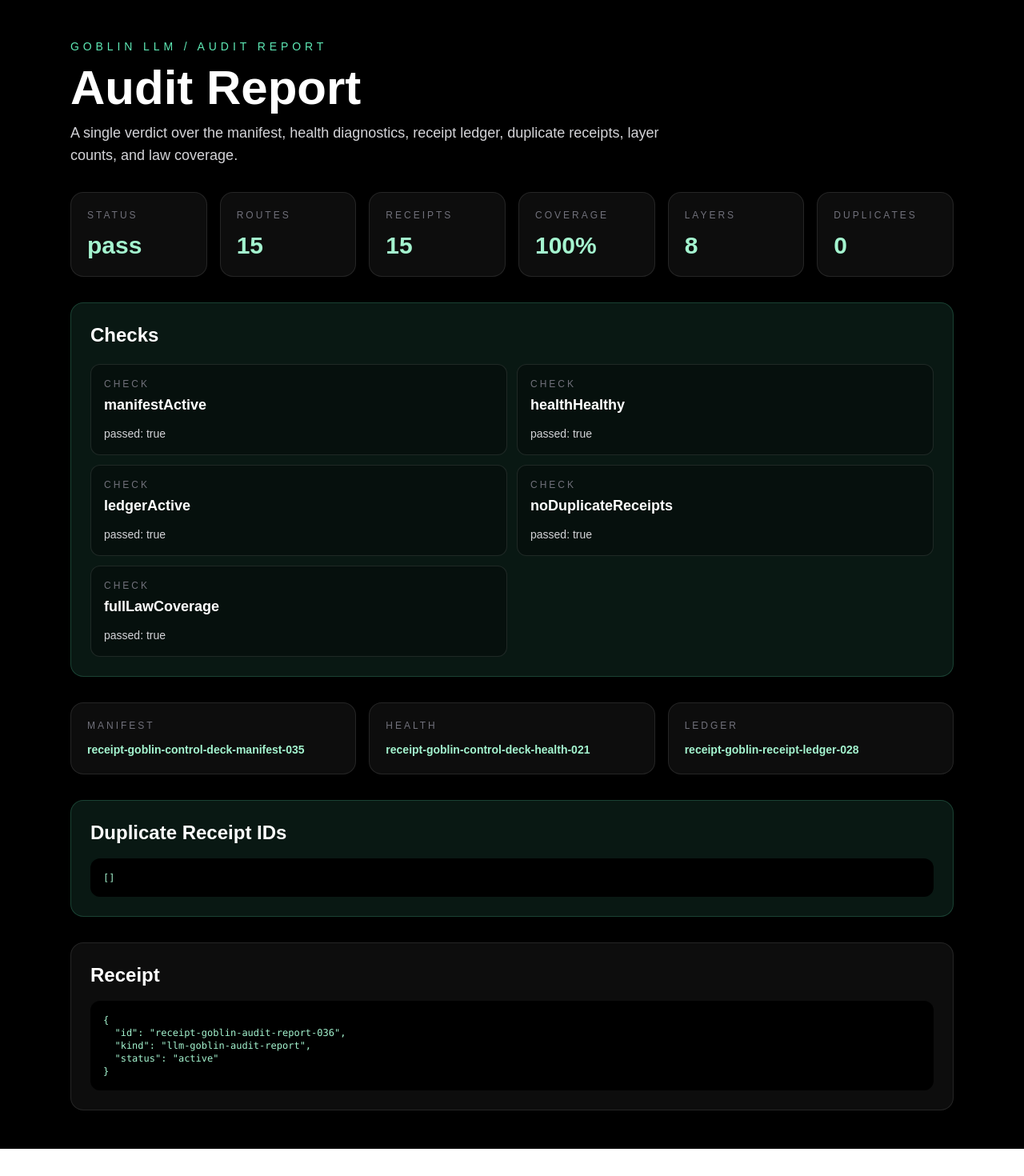
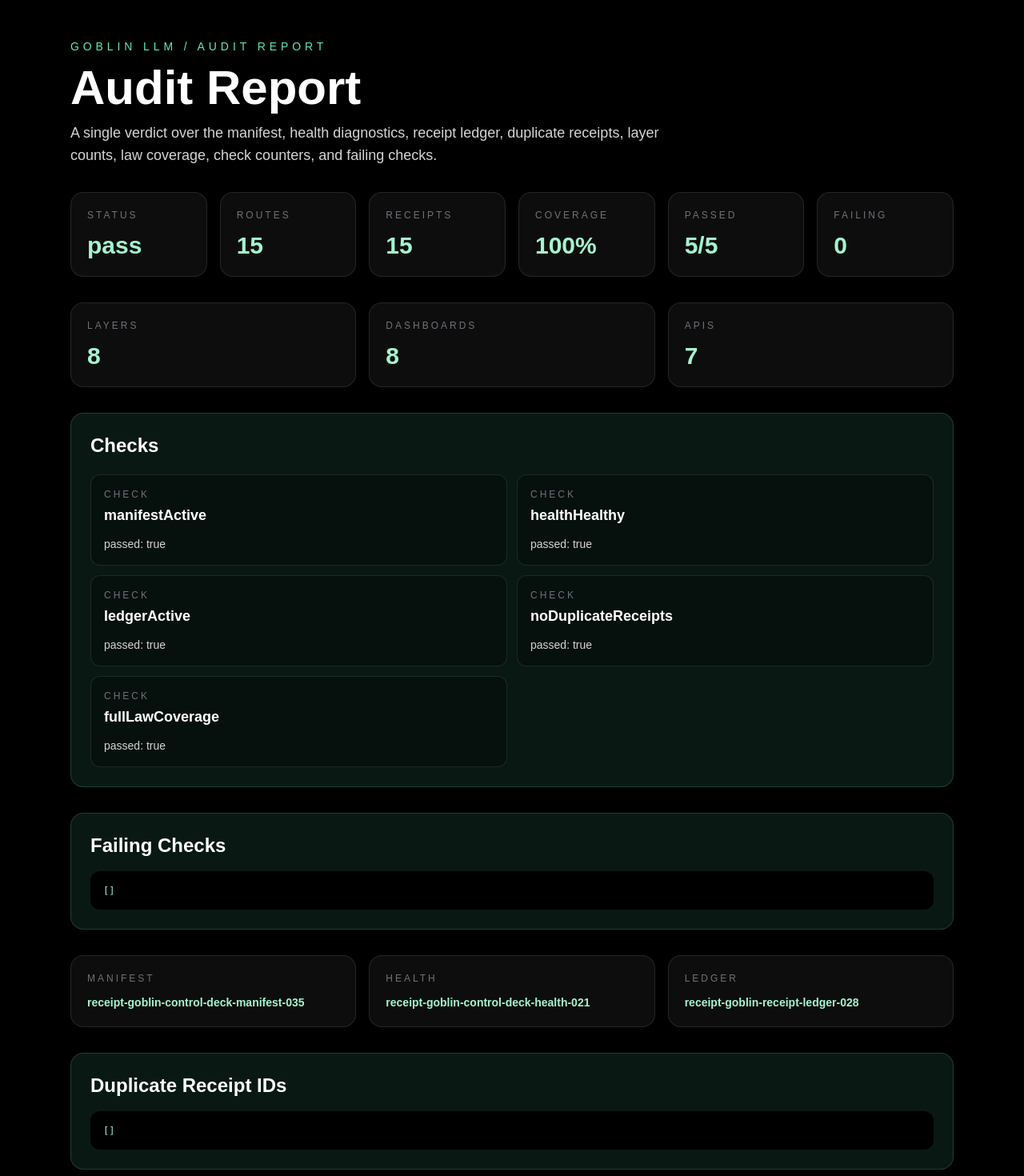
Before and after one commit to hvitiswift-afk/nextjs-boilerplate, a Next.js app: page /goblin/audit in a window 1280 px wide. Shown: the top 1470 px of the page at 80% size. Before the commit the page ends 1436 px from the top, so only its background shows below. Built offline with nearby package versions, Linux system fonts and the light colour scheme.

Commit message:
ui: show Goblin audit check counters

```diff
--- a/app/goblin/audit/page.tsx
+++ b/app/goblin/audit/page.tsx
@@ -13,7 +13,7 @@ export default function GoblinAuditPage() {
           <h1 className="text-4xl font-semibold md:text-6xl">Audit Report</h1>
           <p className="max-w-3xl text-lg text-zinc-300">
             A single verdict over the manifest, health diagnostics, receipt ledger,
-            duplicate receipts, layer counts, and law coverage.
+            duplicate receipts, layer counts, law coverage, check counters, and failing checks.
           </p>
         </header>
 
@@ -22,8 +22,14 @@ export default function GoblinAuditPage() {
           <MetricCard label="Routes" value={String(report.routeTotal)} />
           <MetricCard label="Receipts" value={String(report.receiptTotal)} />
           <MetricCard label="Coverage" value={`${report.lawCoveragePercent}%`} />
+          <MetricCard label="Passed" value={`${report.passedCheckCount}/${report.checkCount}`} />
+          <MetricCard label="Failing" value={String(report.failingChecks.length)} />
+        </section>
+
+        <section className="grid gap-4 md:grid-cols-3">
           <MetricCard label="Layers" value={String(report.layerCount)} />
-          <MetricCard label="Duplicates" value={String(report.duplicateReceiptIds.length)} />
+          <MetricCard label="Dashboards" value={String(report.dashboardCount)} />
+          <MetricCard label="APIs" value={String(report.apiCount)} />
         </section>
 
         <section className="rounded-2xl border border-emerald-300/20 bg-emerald-300/10 p-6">
@@ -37,6 +43,13 @@ export default function GoblinAuditPage() {
               </article>
             ))}
           </div>
+        </section>
+
+        <section className="rounded-2xl border border-emerald-300/20 bg-emerald-300/10 p-6">
+          <h2 className="text-2xl font-semibold">Failing Checks</h2>
+          <pre className="mt-4 overflow-auto rounded-xl bg-black p-4 text-xs text-emerald-200">
+{JSON.stringify(report.failingChecks, null, 2)}
+          </pre>
         </section>
 
         <section className="grid gap-4 md:grid-cols-3">
```
